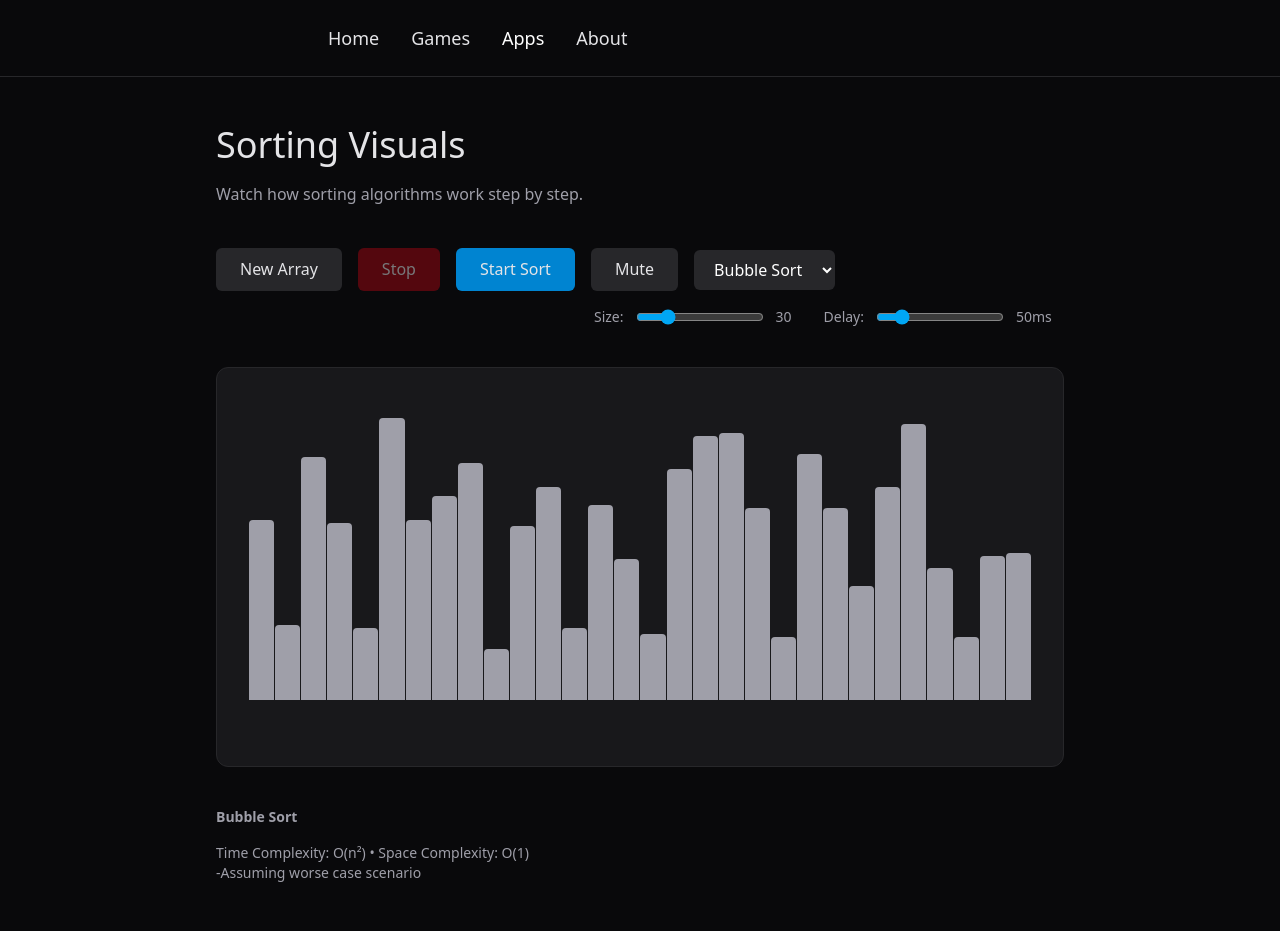
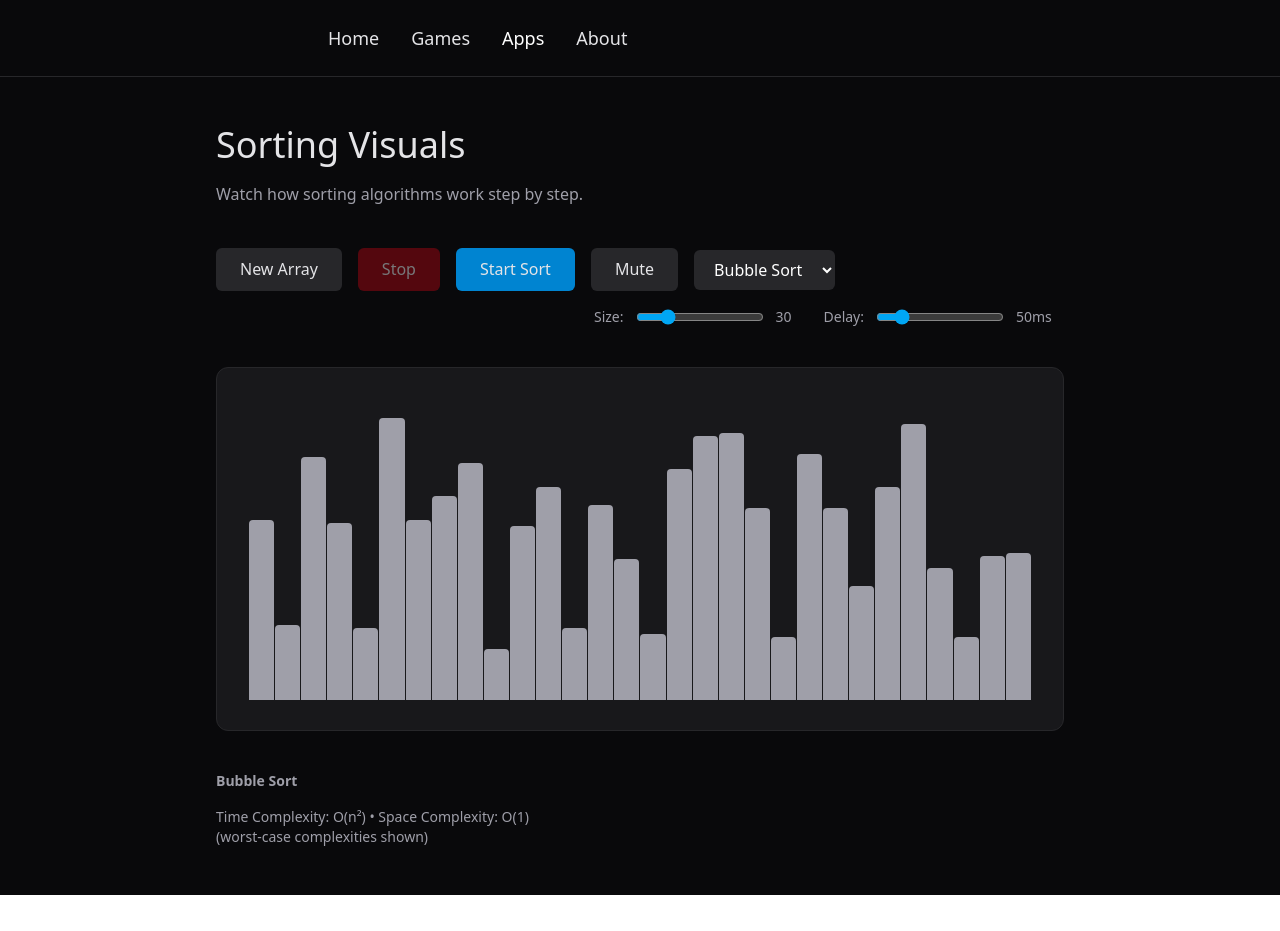
Before and after one commit to Anta-git/Anta-tools, a React (Vite) app: page /apps/sorting in a window 1280 px wide. After the commit the page ends 895 px from the top, so only its background shows below. Built offline with nearby package versions, Linux system fonts and the light colour scheme.

Commit message:
Polish sorting visualizer controls and stop behavior

```diff
--- a/src/hooks/useSorting.ts
+++ b/src/hooks/useSorting.ts
@@ -100,7 +100,7 @@ export function useSorting() {
 
     // Celebration sweep: light each bar gold from left to right
     for (let i = 0; i < finalValues.length; i++) {
-        if (!signal.aborted) {
+      if (signal.aborted) break;
       setBars((prev) => {
         const next = [...prev];
         next[i] = { ...next[i], isSorted: false, isCelebrating: true };
@@ -109,14 +109,16 @@ export function useSorting() {
       if (!isMutedRef.current) playTone(finalValues[i]);
       await new Promise((r) => setTimeout(r, 20));
     }
-    }
 
     setIsSorting(false);
   }, [isSorting, selectedAlgorithm, bars]);
 
-  /** Immediately cancel the running sort. */
+  /** Immediately cancel the running sort and clear operation highlights. */
   const stopSort = useCallback(() => {
     abortControllerRef.current?.abort();
+    setBars((prev) =>
+      prev.map((bar) => ({ ...bar, isComparing: false, isSwapping: false })),
+    );
     setIsSorting(false);
   }, []);
 
--- a/src/pages/apps/Sorting.tsx
+++ b/src/pages/apps/Sorting.tsx
@@ -84,15 +84,17 @@ export default function Sorting() {
           )}
         </select>
 
-        {/* Array size — regenerates immediately on change */}
+        {/* Array size — the hook regenerates the array automatically
+            whenever the size changes */}
         <div className="flex items-center gap-3 ml-auto">
-          <label className="text-sm text-zinc-400">Size:</label>
+          <label htmlFor="array-size" className="text-sm text-zinc-400">Size:</label>
           <input
+            id="array-size"
             type="range"
             min="10"
             max="100"
             value={arraySize}
-            onChange={(e) => { setArraySize(Number(e.target.value)); generateArray(); }}
+            onChange={(e) => { setArraySize(Number(e.target.value)); }}
             disabled={isSorting}
             className="w-32 accent-sky-500 disabled:opacity-50"
           />
@@ -101,8 +103,9 @@ export default function Sorting() {
 
         {/* Step delay — adjustable mid-sort via ref (no restart needed) */}
         <div className="flex items-center gap-3">
-          <label className="text-sm text-zinc-400">Delay:</label>
+          <label htmlFor="step-delay" className="text-sm text-zinc-400">Delay:</label>
           <input
+            id="step-delay"
             type="range"
             min="1"
             max="300"
@@ -118,7 +121,7 @@ export default function Sorting() {
           Each bar's height is proportional to its value. Colors indicate
           the current operation: rose = comparing, orange = swapping,
           emerald = sorted, yellow = celebration sweep. */}
-      <div className="bg-zinc-900 border border-zinc-800 rounded-xl p-8 min-h-100" style={{ height: maxHeight + 64 }}>
+      <div className="bg-zinc-900 border border-zinc-800 rounded-xl p-8" style={{ height: maxHeight + 64 }}>
         <div className="flex items-end gap-px w-full" style={{ height: maxHeight }}>
           {bars.map((bar, index) => {
             const heightPercent = (bar.value / BAR_VALUE_MAX) * 100;
@@ -146,7 +149,7 @@ export default function Sorting() {
           <strong>{sortRegistry[selectedAlgorithm].label}</strong>
         </p>
         <p>Time Complexity: {sortRegistry[selectedAlgorithm].timeComplexity} • Space Complexity: {sortRegistry[selectedAlgorithm].spaceComplexity}</p>
-        <p>-Assuming worse case scenario</p>
+        <p>(worst-case complexities shown)</p>
       </div>
     </div>
   );
```
Lines whose indentation alone changed are shown as unchanged.
